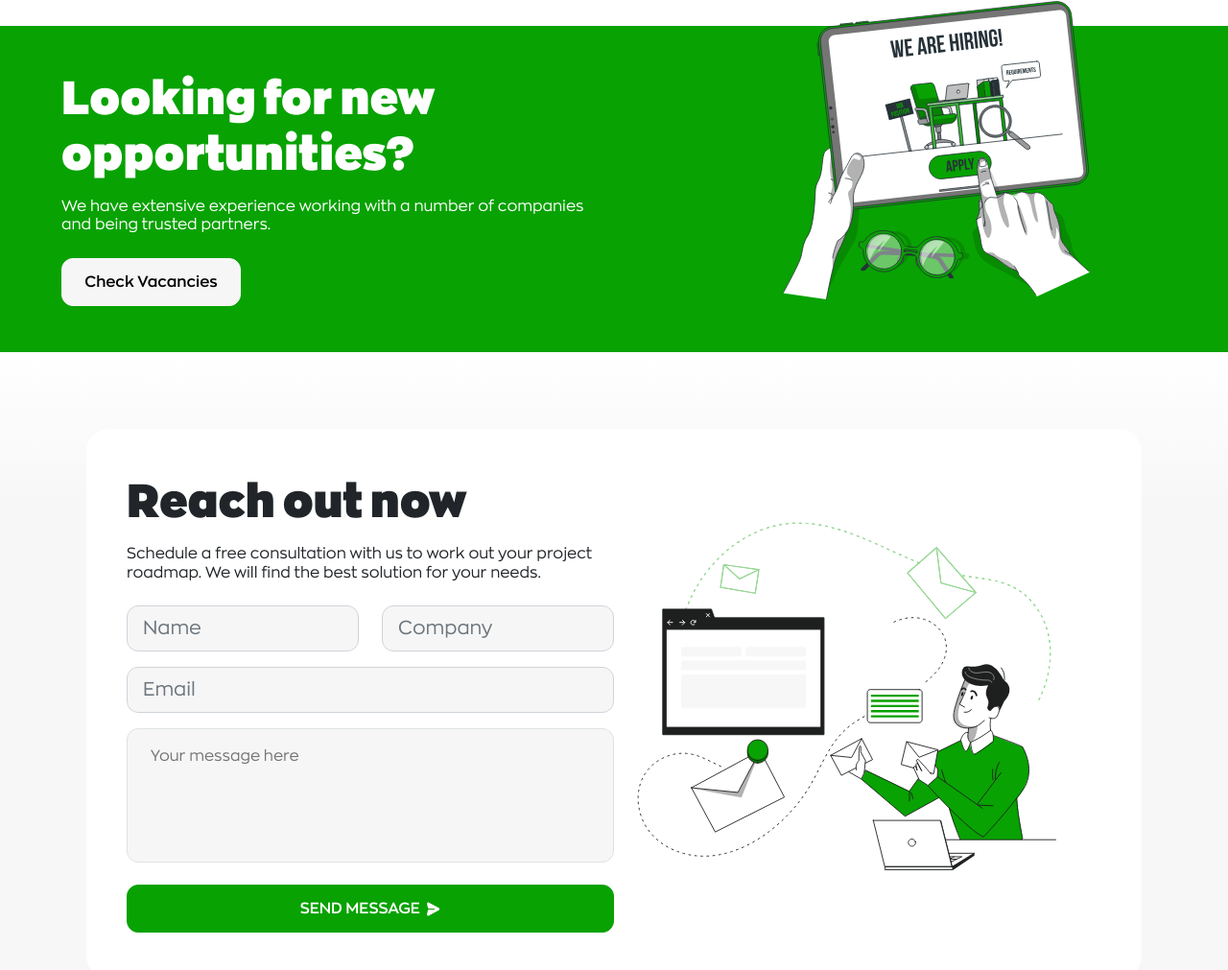
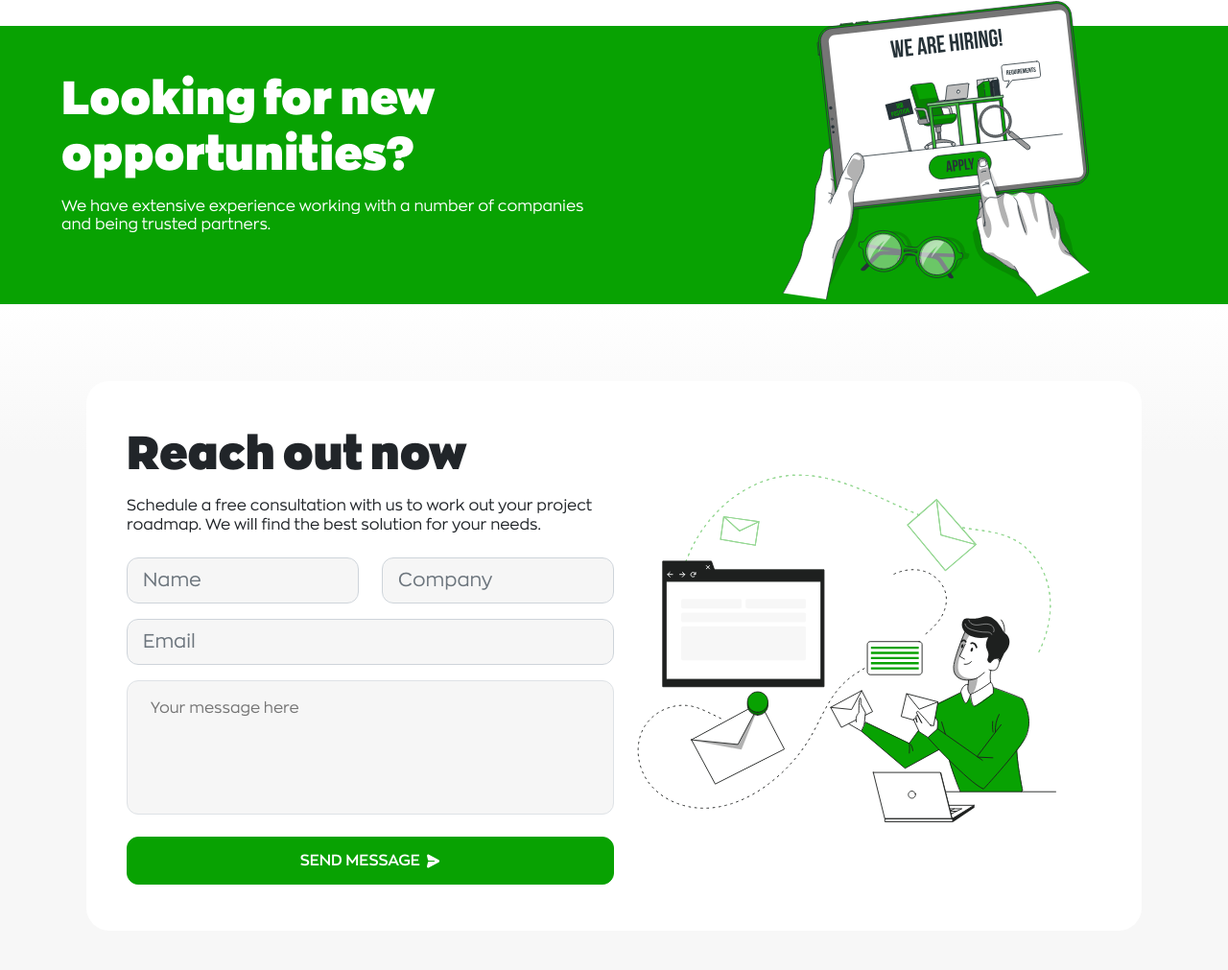
Before and after one commit to TatulMesropyan/Start49, a website: page index.html in a window 1280 px wide. Shown: the part 3081-4092 px from the top of the page at 96% size. Drawn offline with nearby package versions, Linux system fonts and the light colour scheme; a web font is replaced by a local one.

Commit message:
Remove Check Vacancies Button

```diff
--- a/index.html
+++ b/index.html
@@ -330,10 +330,10 @@
             <h6 class="mb-4 text-white">
                 We have extensive experience working with a number of companies and being trusted partners.
             </h6>
-            <button type="button" class="btn btn-light fw-bold py-3 rounded-1 lh-1 mx-auto mx-lg-0"
-                    style="width: 187px">
-                Check Vacancies
-            </button>
+<!--            <button type="button" class="btn btn-light fw-bold py-3 rounded-1 lh-1 mx-auto mx-lg-0"-->
+<!--                    style="width: 187px">-->
+<!--                Check Vacancies-->
+<!--            </button>-->
         </div>
         <div class="col col-lg-6 green-line-image-wrapper position-relative">
             <img src='./Images/job_offers_bro.svg' alt="job offers" class="img">
```
Also changed, not shown: 1 other file.
